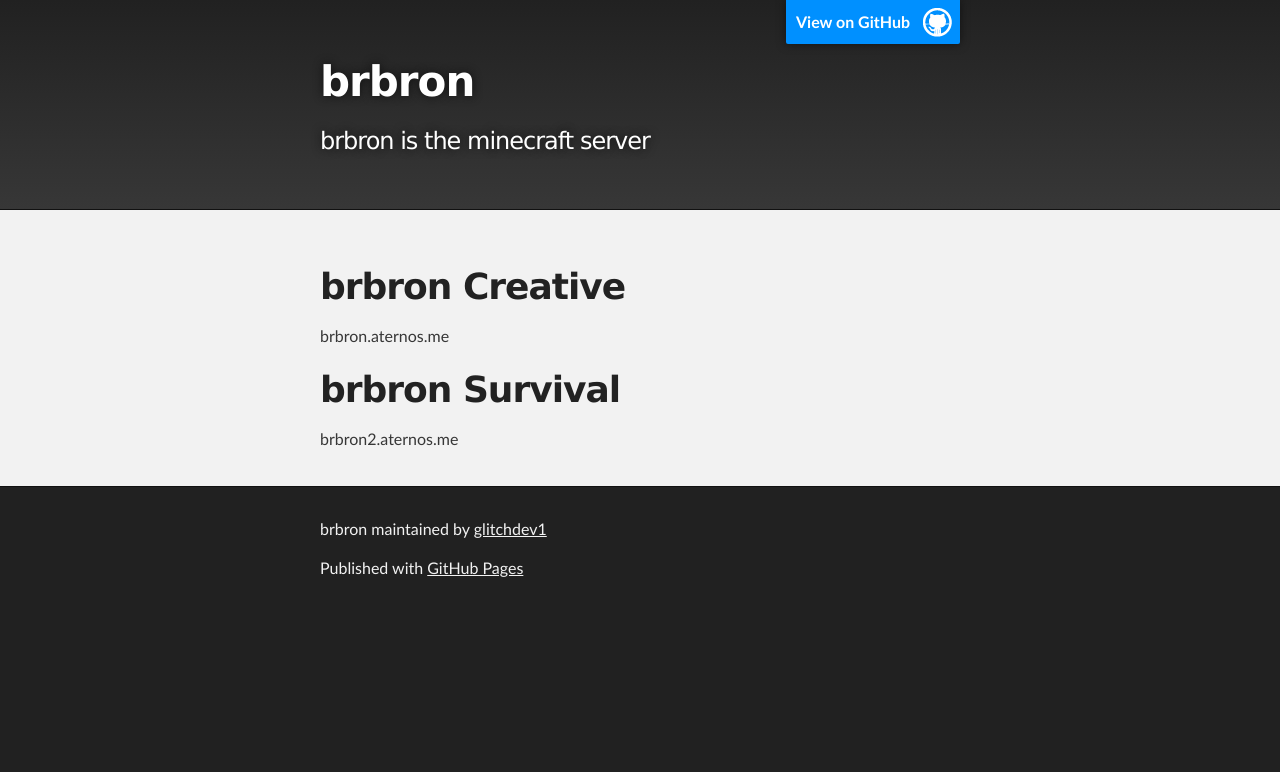
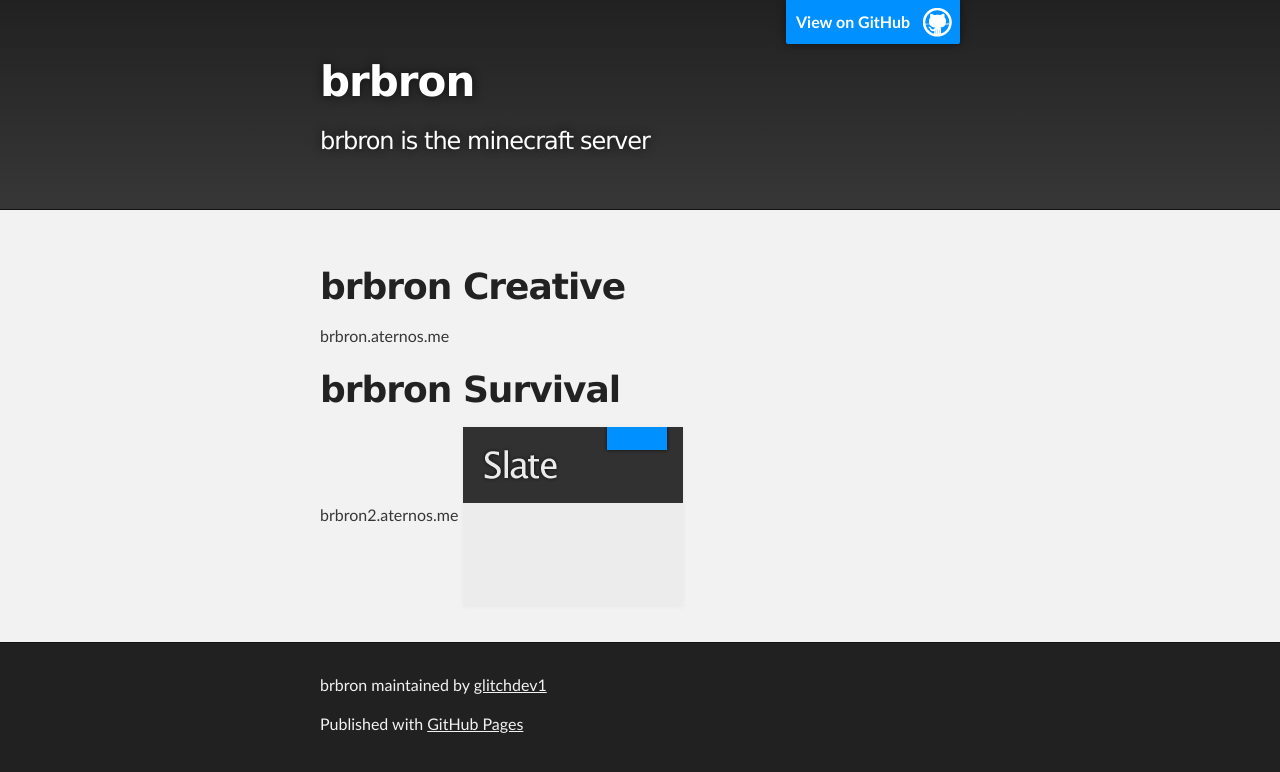
Before and after one commit to glitchdev1/gh1, a Jekyll site: the page built from index.md, in a window 1280 px wide. Shown: the top 772 px of the page. Built offline with Jekyll 4.4.1, drawn with Linux system fonts in a browser that asks for light colours; our own code applies the rules of GitHub Pages for plain Markdown files.

Commit message:
Update index.md

```diff
--- a/index.md
+++ b/index.md
@@ -5,3 +5,4 @@ layout: default
 brbron.aternos.me
 # brbron Survival
 brbron2.aternos.me
+![Thumbnail of Slate](thumbnail.png)
```
